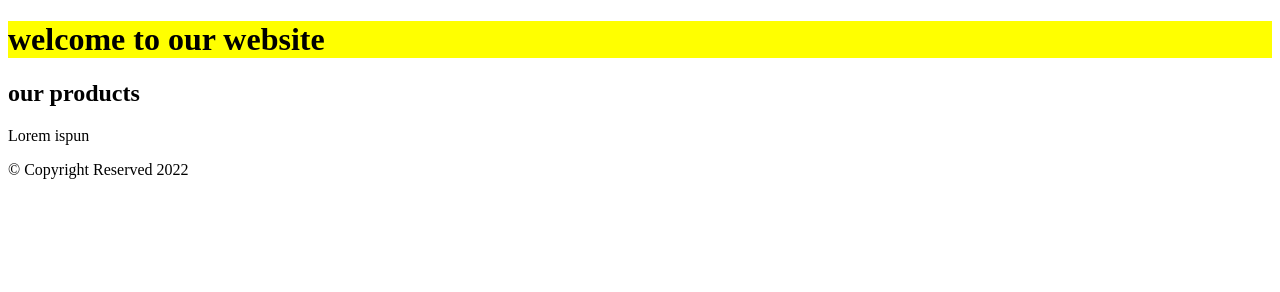
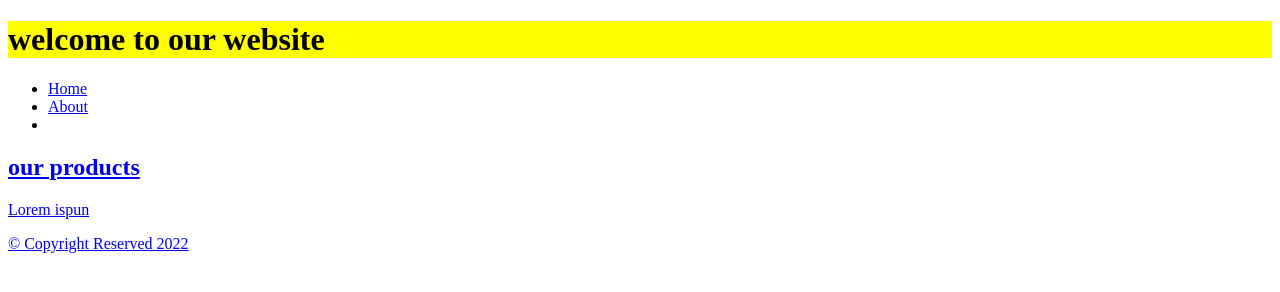
Before and after one commit to NodirbekMuqimov2/Nodirbek, a plain HTML site: page index.html in a window 1280 px wide. Drawn offline with Linux system fonts and the light colour scheme.

Commit message:
i added navbar

```diff
--- a/index.html
+++ b/index.html
@@ -10,6 +10,14 @@
 <body>
     <header>
         <h1>welcome to our website</h1>
+
+        <nav>
+            <ul>
+                <li><a href="a">Home</a></li>
+                <li><a href="a">About</a></li>
+                <li><a href="a"Container</a></li>
+                </ul>
+        </nav>
     </header>
 
     <main>
```
